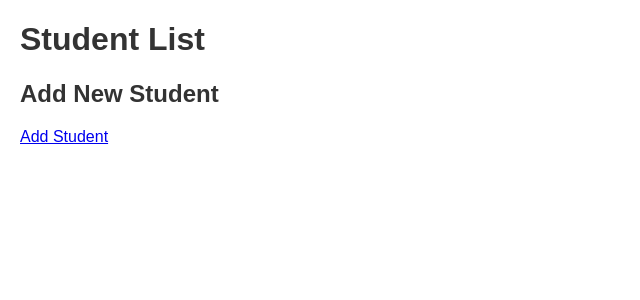
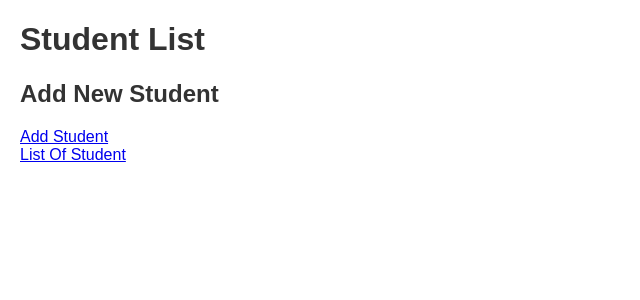
Before and after one commit to Parth-dotcom/CRUD, a Flask app: page / in a window 1280 px wide. Shown: the top 300 px of the page, without its empty margins (0-640 px from the left). Run offline with Flask 3, Linux system fonts and the light colour scheme; data comes from the database, SQL or seed files in the repository; both versions use the stored data as it was after the commit.

Commit message:
List function Added

```diff
--- a/app.py
+++ b/app.py
@@ -1,24 +1,32 @@
 from flask import Flask, render_template, request, redirect, url_for
 from flask_sqlalchemy import SQLAlchemy
+
 app = Flask(__name__)
 app.config['SQLALCHEMY_DATABASE_URI'] = 'sqlite:///students.db'
 db = SQLAlchemy(app)
+
+
 # Define the Student model
 class Student(db.Model):
     id = db.Column(db.Integer, primary_key=True)
     name = db.Column(db.String(50), nullable=False)
     age = db.Column(db.Integer, nullable=False)
+
+
 # Routes
 @app.route('/')
 def index():
     db.create_all()
     students = Student.query.all()
     return render_template('index.html', students=students)
+
+
 @app.route('/show')
 def show():
     db.create_all()
     students = Student.query.all()
     return render_template('show.html', students=students)
+
 
 @app.route('/add', methods=['GET', 'POST'])
 def add_student():
@@ -30,6 +38,8 @@ def add_student():
         db.session.commit()
         return redirect(url_for('show'))
     return render_template('add.html')
+
+
 @app.route('/edit/<int:id>', methods=['GET', 'POST'])
 def edit_student(id):
     student = Student.query.get(id)
@@ -39,11 +49,20 @@ def edit_student(id):
         db.session.commit()
         return redirect(url_for('show'))
     return render_template('edit.html', student=student)
+
+
 @app.route('/delete/<int:id>')
 def delete_student(id):
     student = Student.query.get(id)
     db.session.delete(student)
     db.session.commit()
-    return redirect(url_for('index'))
+    return redirect(url_for('show'))
+
+
+@app.route('/list')
+def list():
+    return redirect(url_for('show'))
+
+
 if __name__ == '__main__':
     app.run(debug=True)
--- a/templates/index.html
+++ b/templates/index.html
@@ -52,5 +52,7 @@
     <h1>Student List</h1>
     <h2>Add New Student</h2>
     <a href="{{ url_for('add_student') }}">Add Student</a>
+    <br>
+    <a href="{{ url_for('list')}}">List Of Student</a>
 </body>
 </html>
```
Also changed, not shown: instance/students.db.
